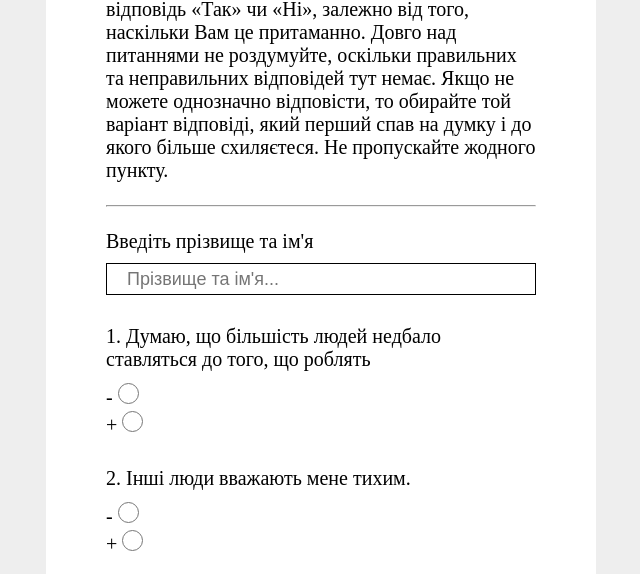
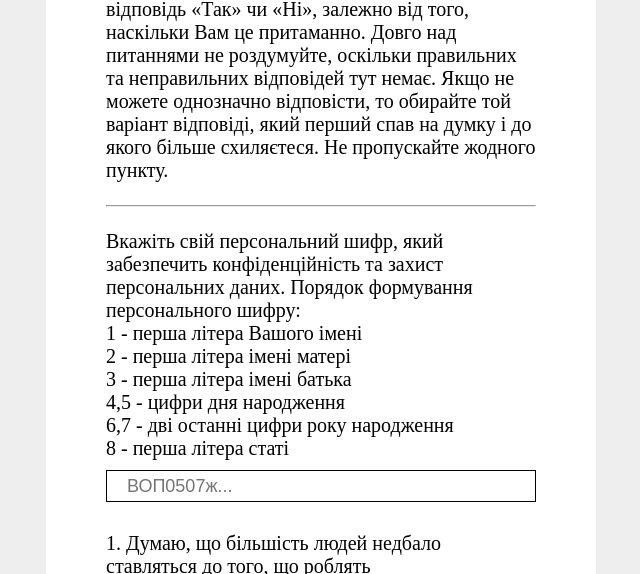
Before and after one commit to SashaPopla/Sashapopla.github.io, a website: page html/test.html in a window 1280 px wide. Shown: the part 226-800 px from the top of the page, without its empty margins (319-959 px from the left). Drawn offline with Linux system fonts and the light colour scheme.

```diff
--- a/css/style.css
+++ b/css/style.css
@@ -44,5 +44,3 @@
 .nav-menu a:hover {
     color: #0074d9;
 }
-
-/* Test */
--- a/html/test.html
+++ b/html/test.html
@@ -30,8 +30,15 @@
         <br/>
 
         <div class="form-element">
-            <span>Введіть прізвище та ім'я</span>
-            <input type="text" name="entry.995532285" placeholder="Прізвище та ім'я..." required />
+            <span>Вкажіть свій персональний шифр, який забезпечить конфіденційність та захист персональних даних.
+                Порядок формування персонального шифру:<br>
+                1 - перша літера Вашого імені<br>
+                2 - перша літера імені матері<br>
+                3 - перша літера імені батька<br>
+                4,5 - цифри дня народження<br>
+                6,7 -  дві останні цифри року народження<br>
+                8 - перша літера статі</span>
+            <input type="text" name="entry.995532285" placeholder="ВОП0507ж..." required />
         </div>
 
         <div class="form-element radio-buttons">
```
